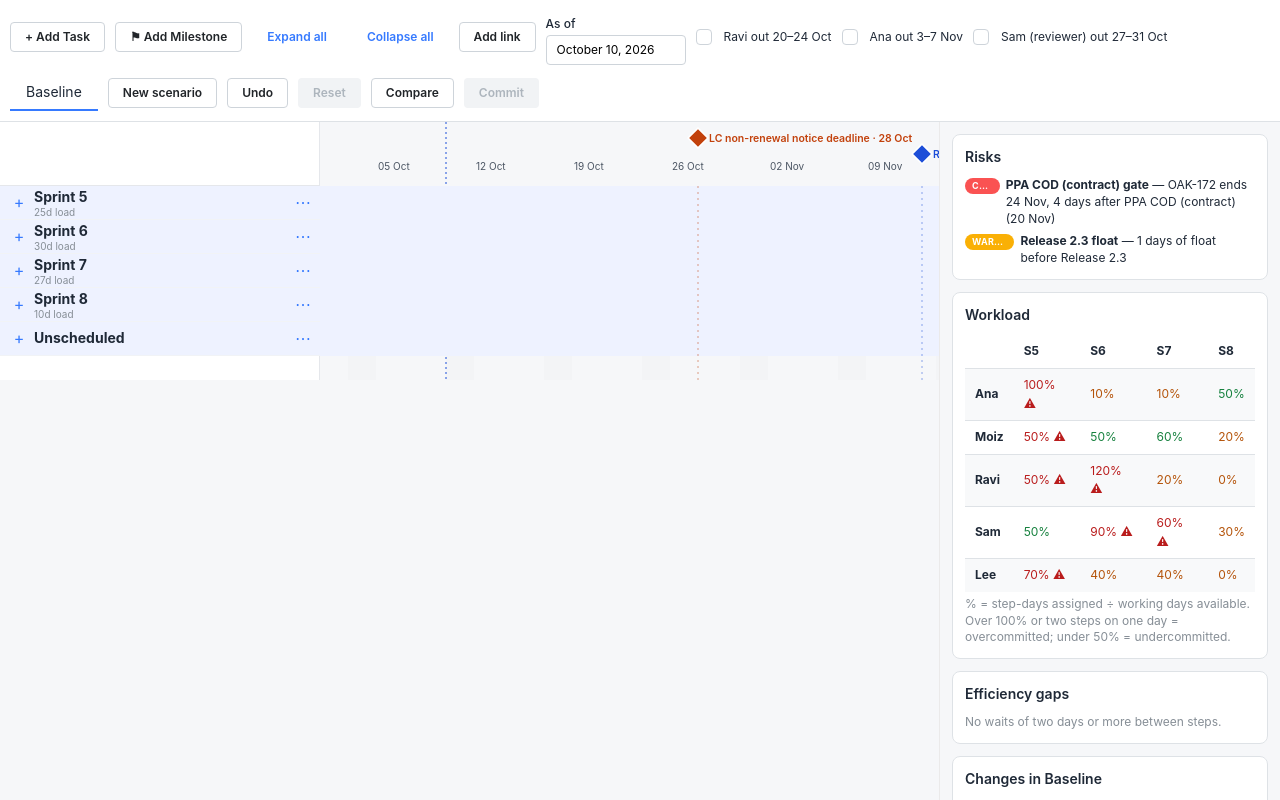
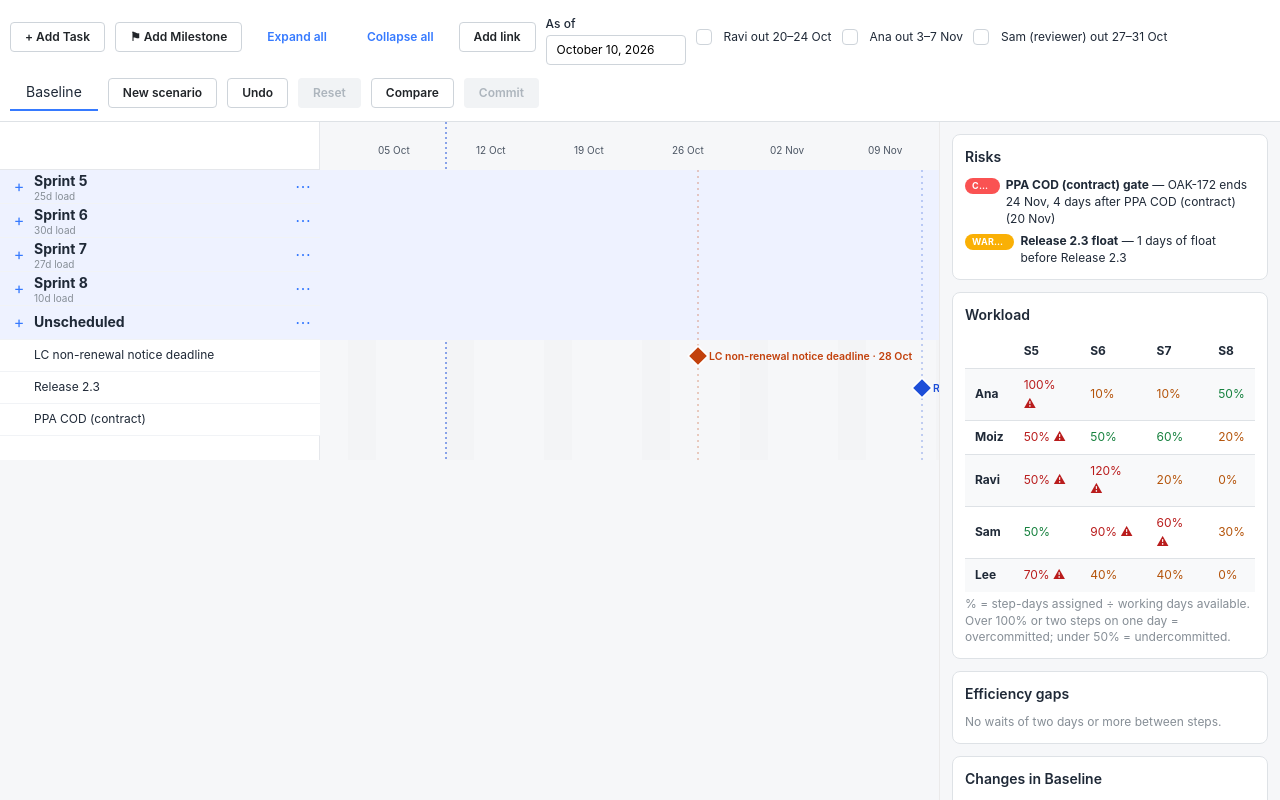
Before and after one commit to justuzair-keytoz/gantt-chart-research, a Next.js app in the folder app/: page / in a window 1280 px wide. Built offline with nearby package versions, Linux system fonts and the light colour scheme.

Commit message:
feat(app): render milestones as their own row instead of the header band

```diff
--- a/app/src/components/FlatGantt/FlatGantt.tsx
+++ b/app/src/components/FlatGantt/FlatGantt.tsx
@@ -34,7 +34,6 @@ import {
   barPosForRow,
   buildRows,
   linkPath,
-  milestoneBands,
   xForDate,
   type GanttRow,
 } from "./layout";
@@ -177,7 +176,12 @@ export function FlatGantt() {
   });
 
   const allIds = useMemo(() => allCollapsibleIds(rows), [rows]);
-  const milestoneBand = useMemo(() => milestoneBands(ctx.milestones), [ctx.milestones]);
+  const milestoneRows = useMemo(() => rows.filter((r) => r.kind === "milestone"), [rows]);
+  const milestoneById = useMemo(() => {
+    const m: Record<string, (typeof ctx.milestones)[number]> = {};
+    ctx.milestones.forEach((ms) => (m[ms.id] = ms));
+    return m;
+  }, [ctx.milestones]);
 
   return (
     <div style={{ display: "flex", flexDirection: "column", height: "100vh" }}>
@@ -231,16 +235,18 @@ export function FlatGantt() {
                   />
                 ) : null,
               )}
-              {ctx.milestones.map((m) => {
+              {milestoneRows.map((row) => {
+                const m = milestoneById[row.milestoneId!];
+                if (!m) return null;
                 const gatingBars = ctx.tasks
                   .filter((t) => t.milestone === m.id)
                   .map((t) => {
                     const uids = ctx.taskUnits[t.id];
                     const uid = uids.length ? uids[uids.length - 1] : t.id;
-                    const row = rowByUid[uid];
-                    if (!row) return null;
+                    const barRow = rowByUid[uid];
+                    if (!barRow) return null;
                     const s = resolveBar(sched, uid);
-                    return barPosForRow(ctx.t0, row, s.start, s.durationDays);
+                    return barPosForRow(ctx.t0, barRow, s.start, s.durationDays);
                   })
                   .filter((x): x is NonNullable<typeof x> => !!x);
                 return (
@@ -250,7 +256,7 @@ export function FlatGantt() {
                     t0={ctx.t0}
                     gatingBarPositions={gatingBars}
                     chartHeight={svgHeight}
-                    band={milestoneBand[m.id] ?? 0}
+                    rowY={row.y + row.height / 2}
                   />
                 );
               })}
--- a/app/src/components/FlatGantt/Milestone.tsx
+++ b/app/src/components/FlatGantt/Milestone.tsx
@@ -6,19 +6,18 @@
 
 import { parseISO, fmt } from "@/lib/engine/date-utils";
 import type { Milestone as MilestoneType } from "@/lib/engine/types";
-import { AXIS_H, MILESTONE_BAND_Y, xForDate, type BarPos } from "./layout";
+import { AXIS_H, xForDate, type BarPos } from "./layout";
 
 export function MilestoneDiamond(props: {
   milestone: MilestoneType;
   t0: Date;
   gatingBarPositions: BarPos[];
   chartHeight: number;
-  /** 0 or 1, from layout.ts's milestoneBands() — avoids overlapping labels
-   * when two milestones' dates are close together. */
-  band: number;
+  /** Center-y of the milestone's own row (from the row tree, like any other row). */
+  rowY: number;
 }) {
   const x = xForDate(props.t0, parseISO(props.milestone.dueDate));
-  const y = MILESTONE_BAND_Y[props.band] ?? MILESTONE_BAND_Y[0];
+  const y = props.rowY;
   const size = 7;
 
   return (
--- a/app/src/components/FlatGantt/layout.ts
+++ b/app/src/components/FlatGantt/layout.ts
@@ -11,15 +11,14 @@ export const DW = 14;
 export const ROW_H = 32;
 export const STEP_H = 26;
 export const SPRINT_H = 34;
-// Taller than the prototype's AXIS_H (48) to fit two staggered milestone
-// bands above the month-label row without them colliding — see
-// milestoneBands() below.
-export const AXIS_H = 64;
+export const MILESTONE_ROW_H = 32;
+// Matches the prototype's AXIS_H (48) — no longer needs extra height for
+// staggered milestone bands, since milestones now get their own rows.
+export const AXIS_H = 48;
 export const UNSCHEDULED_ID = "__unscheduled";
-export const MILESTONE_BAND_Y = [16, 32] as const;
 
 export interface GanttRow {
-  kind: "sprint" | "task" | "step";
+  kind: "sprint" | "task" | "step" | "milestone";
   id: string;
   y: number;
   height: number;
@@ -32,6 +31,8 @@ export interface GanttRow {
   /** Linkable/draggable unit id: a step uid, or a task id for a plain-bar task. */
   uid?: string;
   stageColor?: string;
+  /** Set on "milestone" rows, for rendering the diamond at this row's dueDate/color. */
+  milestoneId?: string;
 }
 
 function sprintIdForDate(
@@ -133,30 +134,32 @@ export function buildRows(
     });
   });
 
+  // Milestones get their own group below the sprint-grouped rows, one row
+  // per milestone, sorted by due date ascending — per spec.md's
+  // "Correction, major" note. Each is a zero-width diamond at a fixed due
+  // date, not a dated bar, so it needs no expand/collapse or task/step tree.
+  const sortedMilestones = [...ctx.milestones].sort(
+    (a, b) => parseISO(a.dueDate).getTime() - parseISO(b.dueDate).getTime(),
+  );
+  sortedMilestones.forEach((m) => {
+    rows.push({
+      kind: "milestone",
+      id: `milestone::${m.id}`,
+      y,
+      height: MILESTONE_ROW_H,
+      depth: 0,
+      label: m.name,
+      collapsible: false,
+      milestoneId: m.id,
+    });
+    y += MILESTONE_ROW_H;
+  });
+
   return { rows, height: y + 24 };
 }
 
 export function xForDate(t0: Date, date: Date): number {
   return diffDays(date, t0) * DW;
-}
-
-/**
- * Assigns each milestone a vertical band (0 or 1) so labels close together
- * in time don't render on top of each other — ported from the prototype's
- * `(i % 2) * 12` label offset, which solved the exact same overlap by
- * alternating by sorted-date order rather than by a fixed position.
- */
-export function milestoneBands(
-  milestones: { id: string; dueDate: string }[],
-): Record<string, number> {
-  const sorted = [...milestones].sort(
-    (a, b) => parseISO(a.dueDate).getTime() - parseISO(b.dueDate).getTime(),
-  );
-  const bands: Record<string, number> = {};
-  sorted.forEach((m, i) => {
-    bands[m.id] = i % 2;
-  });
-  return bands;
 }
 
 export interface BarPos {
```
